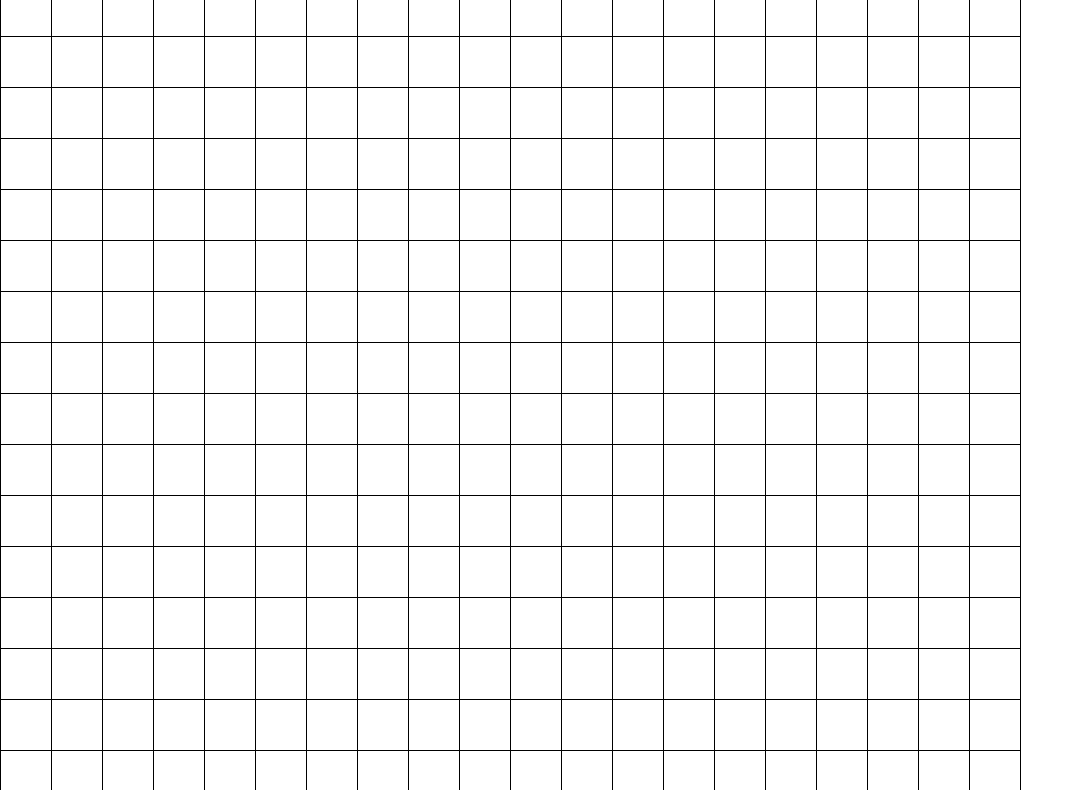
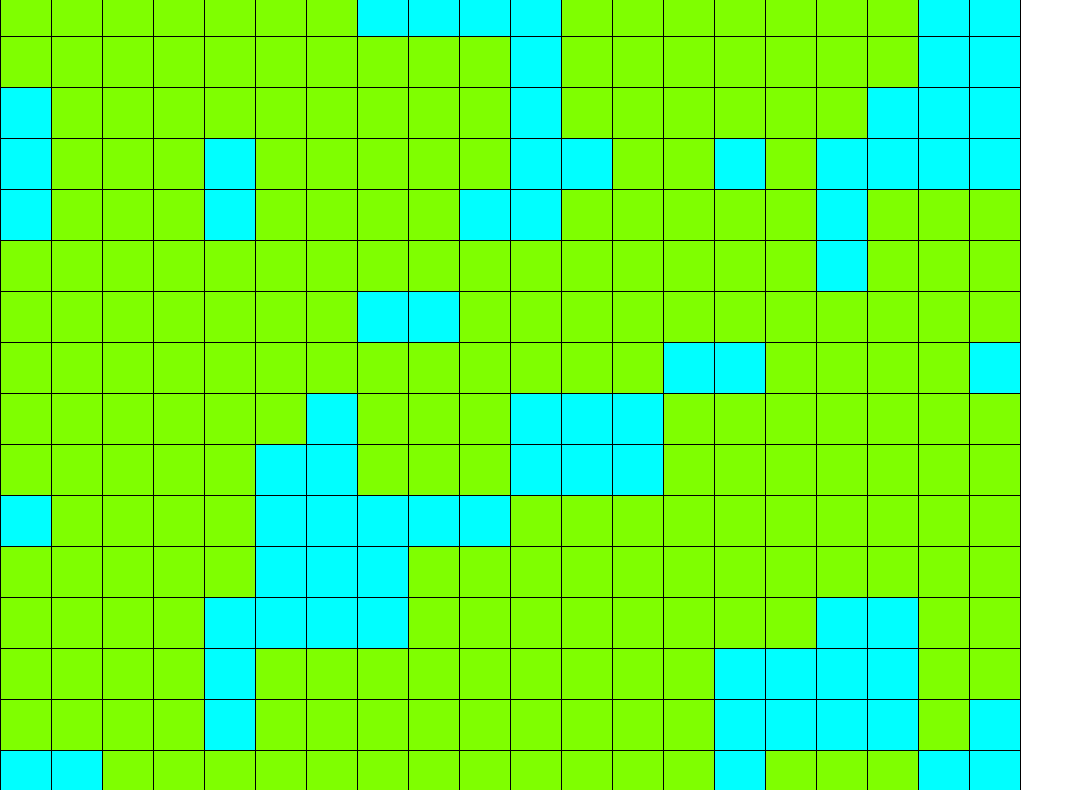
Before and after one commit to rafaelmfried/PokePirata-Tabajara, a plain HTML site: page index.html in a window 1280 px wide. Shown: the part 52-842 px from the top of the page, without its empty margins (0-1084 px from the left). Drawn offline with Linux system fonts and the light colour scheme.

Commit message:
Finalizado engine de geracao de assets de terreno

```diff
--- a/board.js
+++ b/board.js
@@ -21,17 +21,93 @@ const fillLandscapeSeeds = (maxSeeds) => {
   const seeds = [];
   do {
     const newRandomSeed = {};
-    newRandomSeed.line = Math.ceil(Math.random() * BOARDSIZE);
-    newRandomSeed.colunm = Math.ceil(Math.random() * BOARDSIZE);
+    newRandomSeed.line = Math.ceil(Math.random() * BOARDSIZE - 1);
+    newRandomSeed.column = Math.ceil(Math.random() * BOARDSIZE - 1);
     if (!seeds.includes(newRandomSeed))
       seeds.push(newRandomSeed);
   } while(seeds.length < maxSeeds);
   return seeds;
 };
 
-const genLandscape = () => {
-  const landscapeSeeds = fillLandscapeSeeds(BOARDSIZE/2);
-  console.log(landscapeSeeds);
+const expansionFillLandscapeSeed = (seeds, percentage) => {
+  const completeLandscape = [];
+
+  if (percentage < 1)
+    return completeLandscape;
+
+  const includeLandPixel = (seed) => {
+    for (let line = seed.line - 1; line <= seed.line + 1; line += 1) {
+      for (let column = seed.column - 1; column <= seed.column + 1; column += 1) {
+        if (((Math.random() * 100) <= percentage)
+          && (line < BOARDSIZE) && (column < BOARDSIZE) && (line >= 0) && (column >= 0)) {
+          const newFillLandscape = {
+            'line': line,
+            'column': column,
+          };
+          completeLandscape.push(newFillLandscape);
+        }
+      }
+    }
+  };
+    seeds.length > 1 ? seeds.map((seed) => {
+    includeLandPixel(seed)
+  })
+  : includeLandPixel(seeds);
+  return [...completeLandscape, ...expansionFillLandscapeSeed(completeLandscape, percentage/100)];
 };
 
-genLandscape();
+const genLandscape = (probability, expansion) => {
+  const landscapeSeeds = fillLandscapeSeeds((probability/100) * (BOARDSIZE**2));
+  return landscapeSeeds.reduce((landscape, seed) => {
+    const genLandscapeBySeed = expansionFillLandscapeSeed(seed, expansion);
+    genLandscapeBySeed.map((landscapeSeed) => {
+      if (!landscape.includes(landscapeSeed))
+        landscape.push(landscapeSeed)
+      });
+      return landscape;
+  }, []);
+};
+
+const genBoardLandscape = (assets) => {
+  return assets.reduce((landscape, { name, parameters }) => {
+    const probability = parameters[0];
+    const expansion = parameters[1];
+    genLandscape(probability, expansion).forEach(({ line, column}) => {
+      const newBoardLandscapePixel = {
+        'name': name,
+        'id': `L,${line},C,${column}`,
+      };
+      if (!landscape.some(({ id }) => id === newBoardLandscapePixel.id))
+        landscape.push(newBoardLandscapePixel);
+    });
+    return landscape;
+  }, []);
+};
+
+const test = genBoardLandscape([ {
+  'name': 'garden',
+  'parameters': ([15, 100]),
+ },
+{
+  'name': 'watter',
+  'parameters': ([80, 100]),
+},
+{
+  'name': 'rock',
+  'parameters': ([10, 20]),
+},
+{
+  'name': 'sand',
+  'parameters': ([10, 20]),
+},
+{
+  'name': 'vulkan',
+  'parameters': ([10, 20]),
+} ]);
+
+console.log(test);
+
+test.forEach((pixel) => {
+  const block = document.getElementById(`${pixel.id}`);
+  block.className = `pixel-board ${pixel.name}`;
+});
--- a/style.css
+++ b/style.css
@@ -13,3 +13,23 @@
 table {
   border-collapse: collapse;
 }
+
+.garden {
+  background-color: chartreuse;
+}
+
+.watter {
+  background-color: cyan;
+}
+
+.rock {
+  background-color: black;
+}
+
+.vulkan {
+  background-color: firebrick;
+}
+
+.sand {
+  background-color: rgb(167, 172, 146);
+}
```
